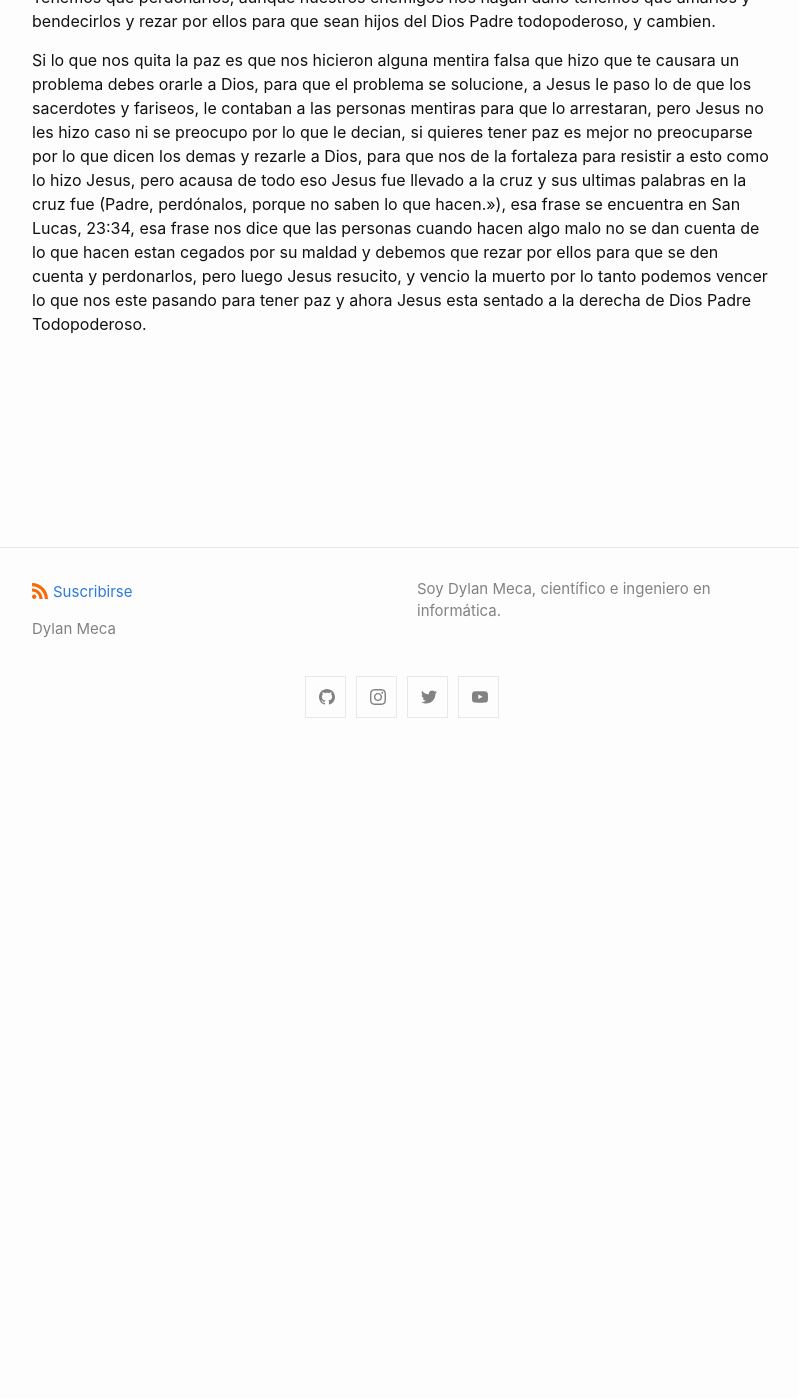
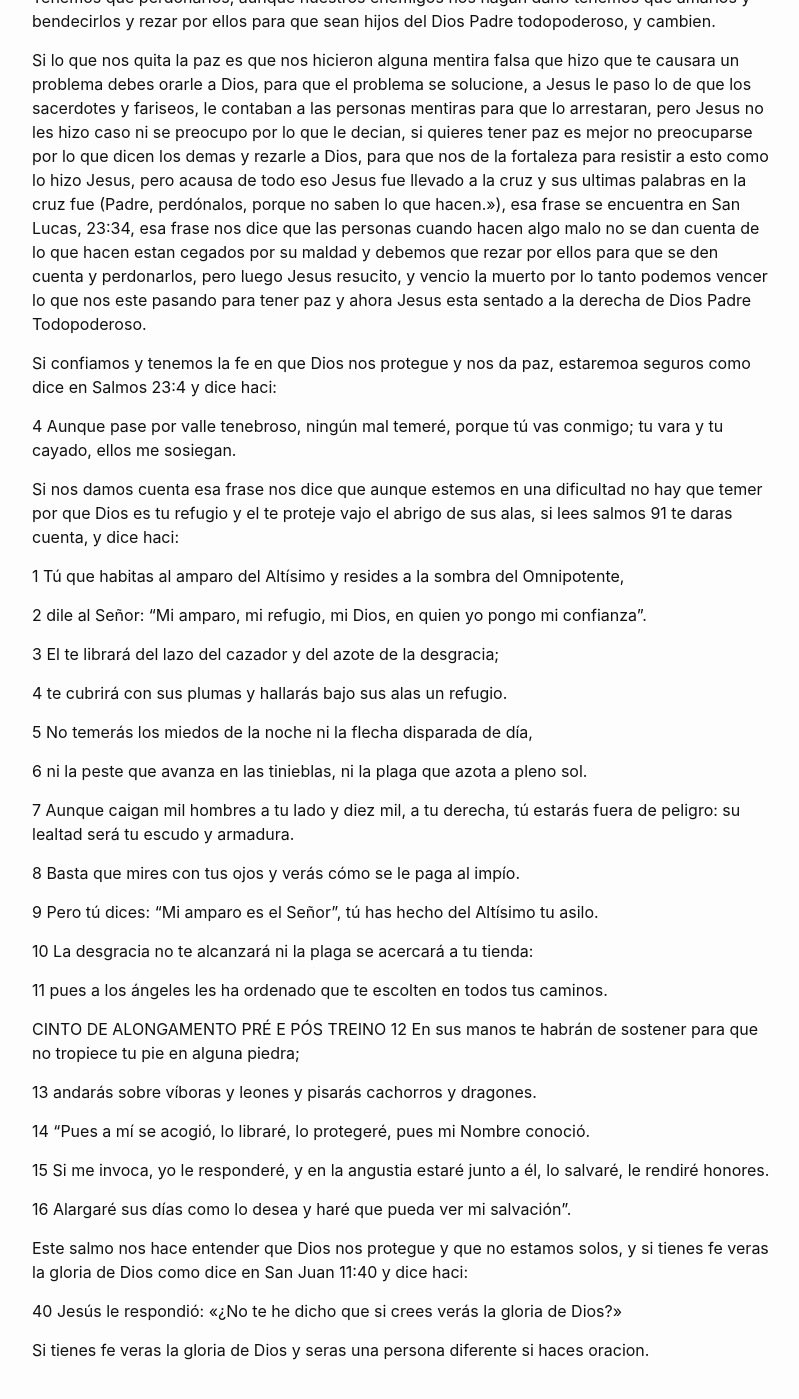
Before and after one commit to dylanmeca/dylanmeca.github.io, a Jekyll site: the page built from _posts/2021-05-13-como-tener-paz.md, in a window 1280 px wide and 1400 px high, scrolled down 647 px. Shown: the whole window, without its empty margins (238-1037 px from the left). Built offline with Jekyll 4.4.1, drawn with Linux system fonts in a browser that asks for light colours; a script that is not in the unit is left out; comment, search, counter and statistics services are not loaded.

Commit message:
Update 2021-05-13-como-tener-paz.md

```diff
--- a/_posts/2021-05-13-como-tener-paz.md
+++ b/_posts/2021-05-13-como-tener-paz.md
@@ -29,3 +29,50 @@ Tenemos que perdonarlos, aunque nuestros enemigos nos hagan daño tenemos que am
 Si lo que nos quita la paz es que nos hicieron alguna mentira falsa que hizo que te causara un problema debes orarle a Dios, para que el problema se solucione, a Jesus le paso lo de que los sacerdotes y fariseos, le contaban a las personas mentiras para que lo arrestaran, pero Jesus no les hizo caso ni se preocupo por lo que le decian, si quieres tener paz
 es mejor no preocuparse por lo que dicen los demas y rezarle a Dios, para que nos de la fortaleza para resistir a esto como lo hizo Jesus, pero acausa de todo eso Jesus fue llevado a la cruz y sus ultimas palabras en la cruz fue (Padre, perdónalos, porque no saben lo que hacen.»), esa frase se encuentra en San Lucas, 23:34, esa frase nos dice que las personas cuando hacen algo malo no se dan cuenta de lo que hacen
 estan cegados por su maldad y debemos que rezar por ellos para que se den cuenta y perdonarlos, pero luego Jesus resucito, y vencio la muerto por lo tanto podemos vencer lo que nos este pasando para tener paz y ahora Jesus esta sentado a la derecha de Dios Padre Todopoderoso.
+
+Si confiamos y tenemos la fe en que Dios nos protegue y nos da paz, estaremoa seguros como dice en Salmos 23:4 y dice haci:
+
+4 Aunque pase por valle tenebroso, ningún mal temeré, porque tú vas conmigo; tu vara y tu cayado, ellos me sosiegan.
+
+Si nos damos cuenta esa frase nos dice que aunque estemos en una dificultad no hay que temer por que Dios es tu refugio y el te proteje vajo el abrigo de sus alas, si lees salmos 91 te daras cuenta, y dice haci:
+
+1 Tú que habitas al amparo del Altísimo y resides a la sombra del Omnipotente,
+
+
+2 dile al Señor: "Mi amparo, mi refugio, mi Dios, en quien yo pongo mi confianza".
+
+3 El te librará del lazo del cazador y del azote de la desgracia;
+
+4 te cubrirá con sus plumas y hallarás bajo sus alas un refugio.
+
+5 No temerás los miedos de la noche ni la flecha disparada de día,
+
+
+6 ni la peste que avanza en las tinieblas, ni la plaga que azota a pleno sol.
+
+7 Aunque caigan mil hombres a tu lado y diez mil, a tu derecha, tú estarás fuera de peligro: su lealtad será tu escudo y armadura.
+
+8 Basta que mires con tus ojos y verás cómo se le paga al impío.
+
+9 Pero tú dices: "Mi amparo es el Señor", tú has hecho del Altísimo tu asilo.
+
+10 La desgracia no te alcanzará ni la plaga se acercará a tu tienda:
+
+11 pues a los ángeles les ha ordenado que te escolten en todos tus caminos.
+
+CINTO DE ALONGAMENTO PRÉ E PÓS TREINO
+12 En sus manos te habrán de sostener para que no tropiece tu pie en alguna piedra;
+
+13 andarás sobre víboras y leones y pisarás cachorros y dragones.
+
+14 "Pues a mí se acogió, lo libraré, lo protegeré, pues mi Nombre conoció.
+
+15 Si me invoca, yo le responderé, y en la angustia estaré junto a él, lo salvaré, le rendiré honores.
+
+16 Alargaré sus días como lo desea y haré que pueda ver mi salvación".
+
+Este salmo nos hace entender que Dios nos protegue y que no estamos solos, y si tienes fe veras la gloria de Dios como dice en San Juan 11:40 y dice haci:
+
+40 Jesús le respondió: «¿No te he dicho que si crees verás la gloria de Dios?»
+
+Si tienes fe veras la gloria de Dios y seras una persona diferente si haces oracion.
```
